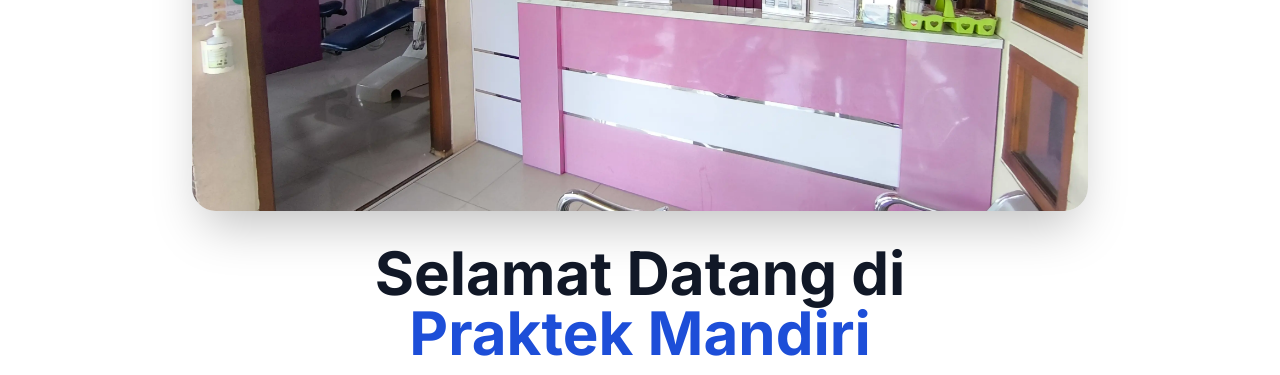
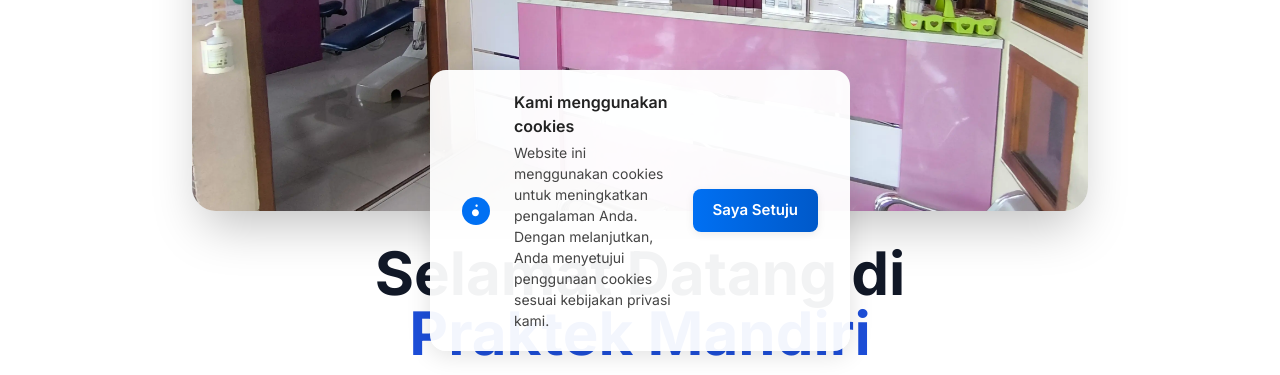
Before and after one commit to RidTheWann/PMDG-Danny-Hanggono, a Next.js app: page / in a window 1280 px wide. Shown: the part 425-800 px from the top of the page. Built offline with nearby package versions, Linux system fonts and the light colour scheme.

Commit message:
feat: add Cookie Consent component with lazy loading and animation

```diff
--- /dev/null
+++ b/app/components/CookieConsent.tsx
@@ -0,0 +1,112 @@
+import React, { useEffect, useState } from 'react';
+
+const COOKIE_KEY = 'cookie_consent_accepted';
+
+const CookieConsent: React.FC = () => {
+  const [visible, setVisible] = useState(false);
+
+  useEffect(() => {
+    const consent = localStorage.getItem(COOKIE_KEY);
+    setVisible(!consent);
+  }, []);
+
+  const handleAccept = () => {
+    localStorage.setItem(COOKIE_KEY, 'true');
+    setVisible(false);
+  };
+
+  if (!visible) return null;
+
+  return (
+    <div
+      style={{
+        position: 'fixed',
+        bottom: 24,
+        left: 0,
+        right: 0,
+        display: 'flex',
+        justifyContent: 'center',
+        zIndex: 1000,
+        pointerEvents: 'none',
+      }}
+    >
+      <div
+        style={{
+          background: 'rgba(255,255,255,0.95)',
+          color: '#222',
+          boxShadow: '0 4px 24px rgba(0,0,0,0.12)',
+          borderRadius: 16,
+          padding: '20px 32px',
+          maxWidth: 420,
+          width: '90%',
+          textAlign: 'left',
+          display: 'flex',
+          alignItems: 'center',
+          gap: 16,
+          pointerEvents: 'auto',
+          animation: 'fadeInUp 0.6s cubic-bezier(.4,0,.2,1)',
+        }}
+      >
+        <span style={{ fontSize: 28, marginRight: 8, color: '#0070f3' }}>
+          <svg
+            width="28"
+            height="28"
+            viewBox="0 0 24 24"
+            fill="none"
+            xmlns="http://www.w3.org/2000/svg"
+          >
+            <circle cx="12" cy="12" r="12" fill="#0070f3" />
+            <path
+              d="M8.5 13.5C8.5 15.1569 9.84315 16.5 11.5 16.5C13.1569 16.5 14.5 15.1569 14.5 13.5C14.5 11.8431 13.1569 10.5 11.5 10.5C9.84315 10.5 8.5 11.8431 8.5 13.5Z"
+              fill="white"
+            />
+            <path
+              d="M11.5 7.5C11.5 8.05228 11.9477 8.5 12.5 8.5C13.0523 8.5 13.5 8.05228 13.5 7.5C13.5 6.94772 13.0523 6.5 12.5 6.5C11.9477 6.5 11.5 6.94772 11.5 7.5Z"
+              fill="white"
+            />
+          </svg>
+        </span>
+        <div style={{ flex: 1 }}>
+          <div style={{ fontWeight: 600, fontSize: 16, marginBottom: 4 }}>
+            Kami menggunakan cookies
+          </div>
+          <div style={{ fontSize: 14, color: '#444' }}>
+            Website ini menggunakan cookies untuk meningkatkan pengalaman Anda. Dengan melanjutkan,
+            Anda menyetujui penggunaan cookies sesuai kebijakan privasi kami.
+          </div>
+        </div>
+        <button
+          onClick={handleAccept}
+          style={{
+            background: 'linear-gradient(90deg,#0070f3,#0059c9)',
+            color: '#fff',
+            border: 'none',
+            borderRadius: 8,
+            padding: '10px 20px',
+            fontWeight: 600,
+            fontSize: 15,
+            cursor: 'pointer',
+            boxShadow: '0 2px 8px rgba(0,0,0,0.08)',
+            transition: 'background 0.2s',
+          }}
+        >
+          Saya Setuju
+        </button>
+        <style>{`
+          @keyframes fadeInUp {
+            from {
+              opacity: 0;
+              transform: translateY(40px);
+            }
+            to {
+              opacity: 1;
+              transform: translateY(0);
+            }
+          }
+        `}</style>
+      </div>
+    </div>
+  );
+};
+
+export default CookieConsent;
--- a/app/layout.tsx
+++ b/app/layout.tsx
@@ -9,6 +9,8 @@ import { useTheme } from './hooks/useTheme';
 import { Sun, Moon } from 'lucide-react';
 import Image from 'next/image';
 import BottomNav from './components/BottomNav';
+import React, { Suspense } from 'react';
+const CookieConsent = React.lazy(() => import('./components/CookieConsent'));
 import { Inter } from 'next/font/google';
 
 const inter = Inter({ subsets: ['latin'], display: 'swap', variable: '--font-inter' });
@@ -122,6 +124,11 @@ export default function RootLayout({ children }: { children: React.ReactNode }):
           <div className="fade-in">{children}</div>
         </main>
 
+        {/* Cookie Consent */}
+        <Suspense fallback={null}>
+          <CookieConsent />
+        </Suspense>
+
         {/* Bottom Navigation hanya tampil di mobile */}
         <BottomNav />
 
```
